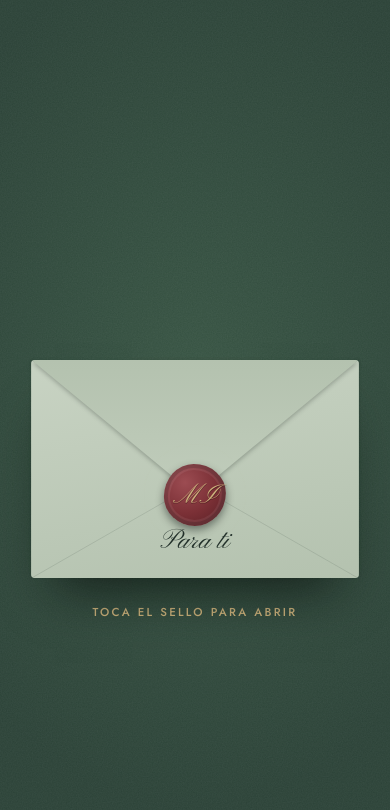
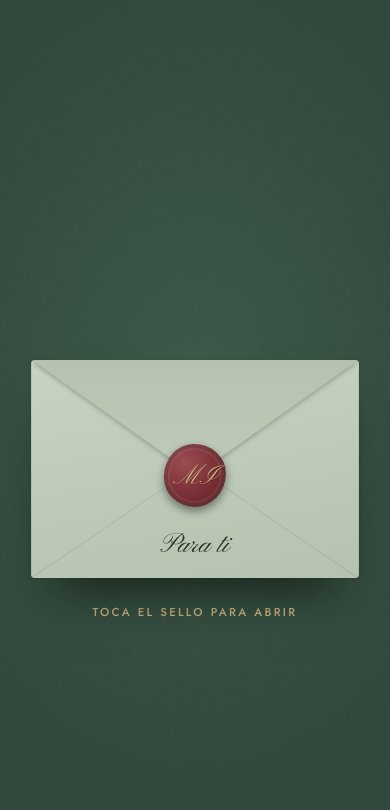
Before and after one commit to rdalbadie-bit/martin-isidora, a plain HTML site: page index.html in a window 390 px wide. Shown: the top 810 px of the page. Drawn offline with nearby package versions, Linux system fonts and the light colour scheme.

Commit message:
Separar el nombre del invitado del sello en el sobre
El sello tapaba la palabra "Para" en el sobre: se sube la punta de la
solapa y el sello. El botón de calendario queda como "iPhone".

Co-Authored-By: Claude Opus 5.5 <noreply@anthropic.com>

```diff
--- a/index.html
+++ b/index.html
@@ -155,7 +155,7 @@ h1, h2, h3 { margin: 0; font-weight: 400; text-wrap: balance; }
   position: absolute;
   inset: 0;
   border-radius: 4px;
-  clip-path: polygon(0 0, 50% 54%, 100% 0, 100% 100%, 0 100%);
+  clip-path: polygon(0 0, 50% 46%, 100% 0, 100% 100%, 0 100%);
   background: linear-gradient(170deg, var(--env) 0%, var(--env-2) 100%);
 }
 .folds { position: absolute; inset: 0; width: 100%; height: 100%; }
@@ -164,7 +164,7 @@ h1, h2, h3 { margin: 0; font-weight: 400; text-wrap: balance; }
   position: absolute;
   left: 0;
   right: 0;
-  bottom: 9%;
+  bottom: 7%;
   display: flex;
   flex-direction: column;
   align-items: center;
@@ -193,7 +193,7 @@ h1, h2, h3 { margin: 0; font-weight: 400; text-wrap: balance; }
   position: absolute;
   inset: 0;
   border-radius: 4px 4px 0 0;
-  clip-path: polygon(0 0, 100% 0, 50% 62%);
+  clip-path: polygon(0 0, 100% 0, 50% 53%);
   background: linear-gradient(180deg, var(--env-2), var(--env));
 }
 .env.flap-open .flap { transform: rotateX(180deg); }
@@ -202,7 +202,7 @@ h1, h2, h3 { margin: 0; font-weight: 400; text-wrap: balance; }
 .seal {
   position: absolute;
   left: 50%;
-  top: 62%;
+  top: 53%;
   z-index: 5;
   width: calc(var(--envw) * .19);
   min-width: 58px;
@@ -591,7 +591,7 @@ svg.sprig { display: block; flex: none; overflow: visible; }
       </div>
       <div class="env-front">
         <div class="env-front-shape">
-          <svg class="folds" viewBox="0 0 100 100" preserveAspectRatio="none" aria-hidden="true" focusable="false"><polyline points="0,100 50,57 100,100"/></svg>
+          <svg class="folds" viewBox="0 0 100 100" preserveAspectRatio="none" aria-hidden="true" focusable="false"><polyline points="0,100 50,49 100,100"/></svg>
           <div class="addressee">
             <span class="label" id="env-label" hidden>Para</span>
             <span class="to" id="env-to">Para ti</span>
@@ -638,7 +638,7 @@ svg.sprig { display: block; flex: none; overflow: visible; }
         <p class="label">Agregar a mi calendario</p>
         <div class="btn-row cal-row">
           <a class="btn btn-ground" id="cal-link" href="https://calendar.google.com/" target="_blank" rel="noopener">Google</a>
-          <a class="btn btn-ground" href="martin-isidora.ics" type="text/calendar">iPhone / Outlook</a>
+          <a class="btn btn-ground" href="martin-isidora.ics" type="text/calendar">iPhone</a>
         </div>
       </div>
     </section>
```
